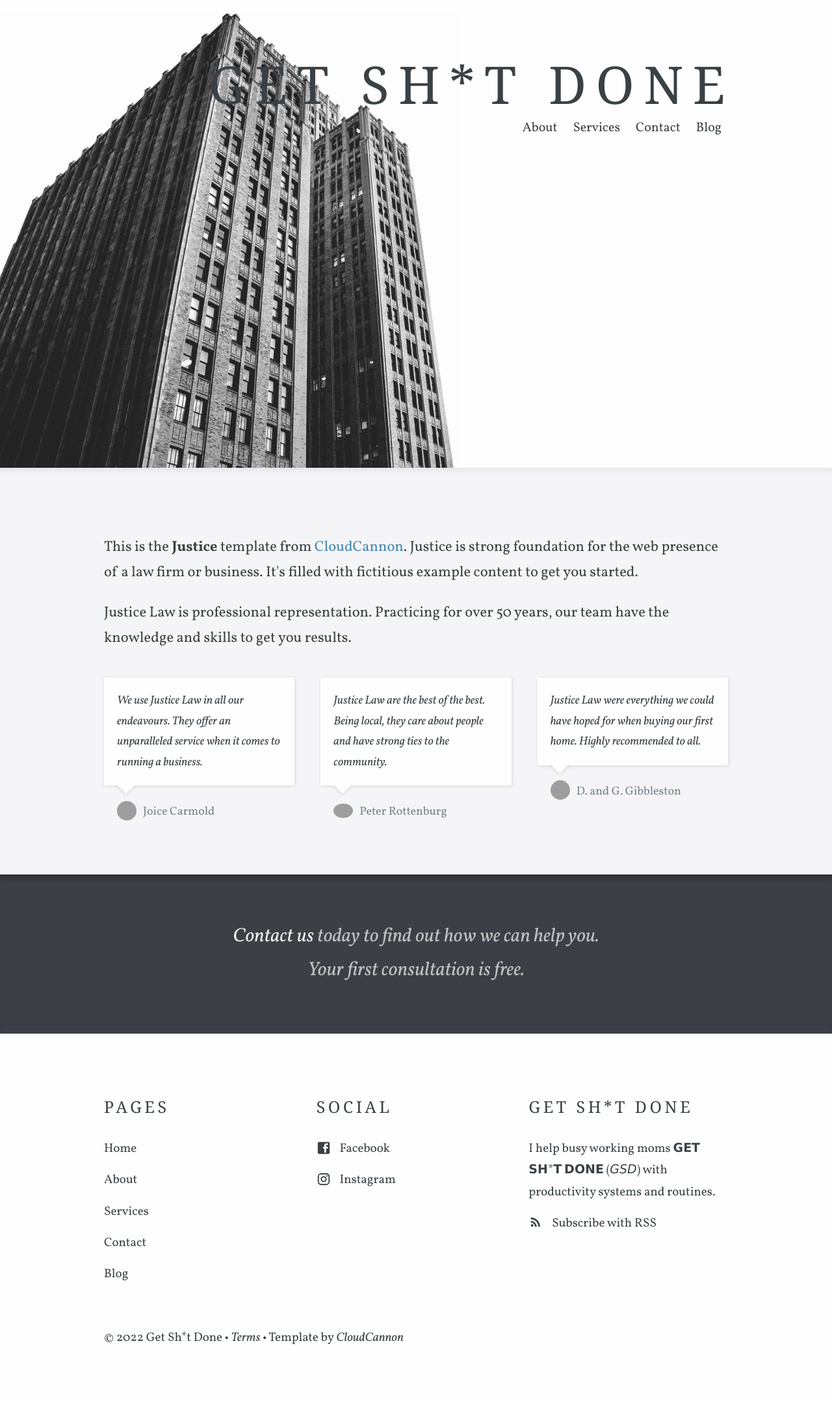
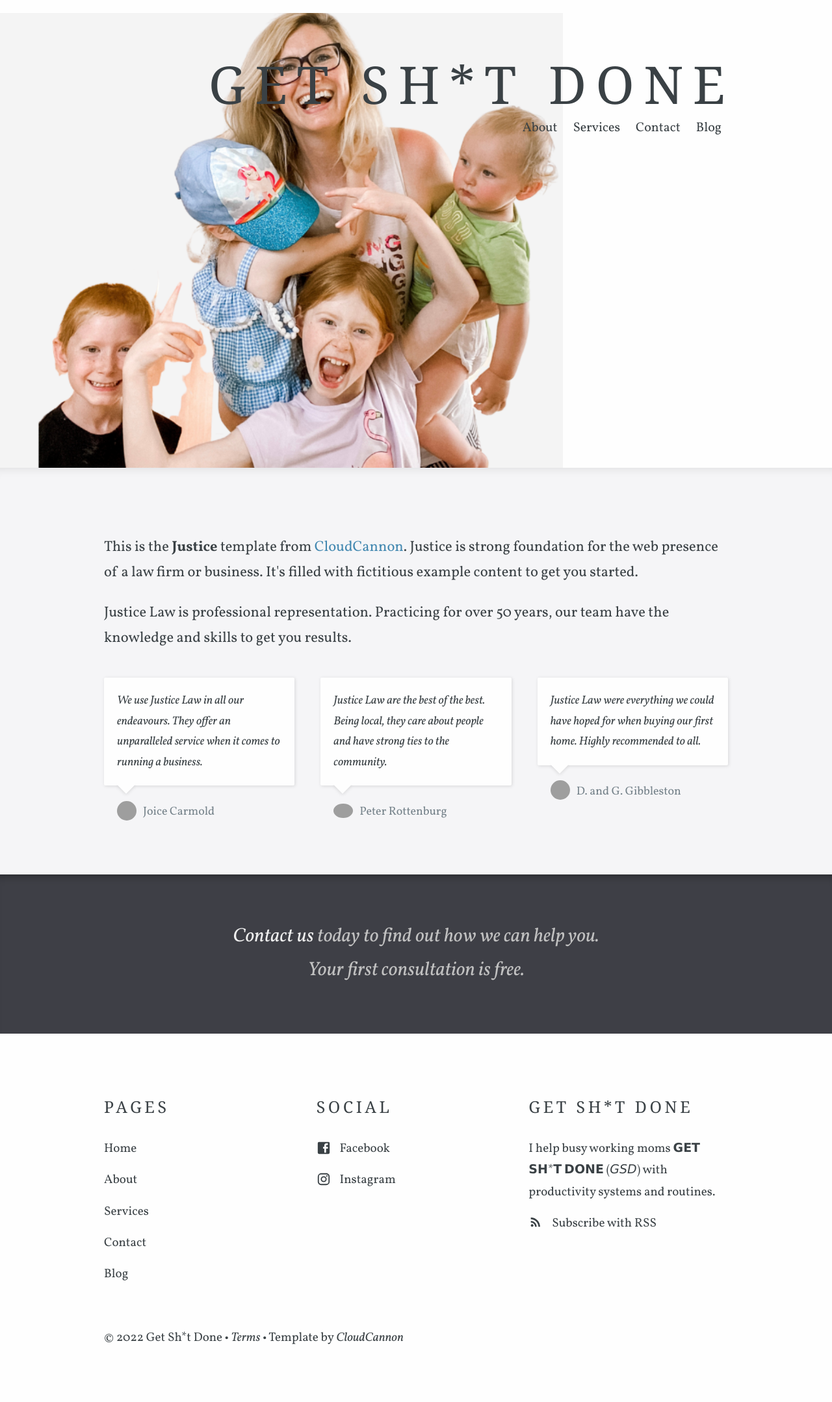
Before and after one commit to CloudCannon/justice-jekyll-template, a Jekyll site: the page built from index.html, in a window 1280 px wide. Shown: the whole page at 65% size. Built offline with Jekyll 4.4.1, drawn with Linux system fonts in a browser that asks for light colours; some web fonts are replaced; grey boxes are pictures that could not be loaded.

Commit message:
Update _config.yml

```diff
--- a/_config.yml
+++ b/_config.yml
@@ -37,7 +37,7 @@ defaults:
       path: ""
     values:
       layout: page
-      background_image_path: /uploads/building.jpg
+      background_image_path: /uploads/main.png
       image: /uploads/main.png
   -
     scope:
```
